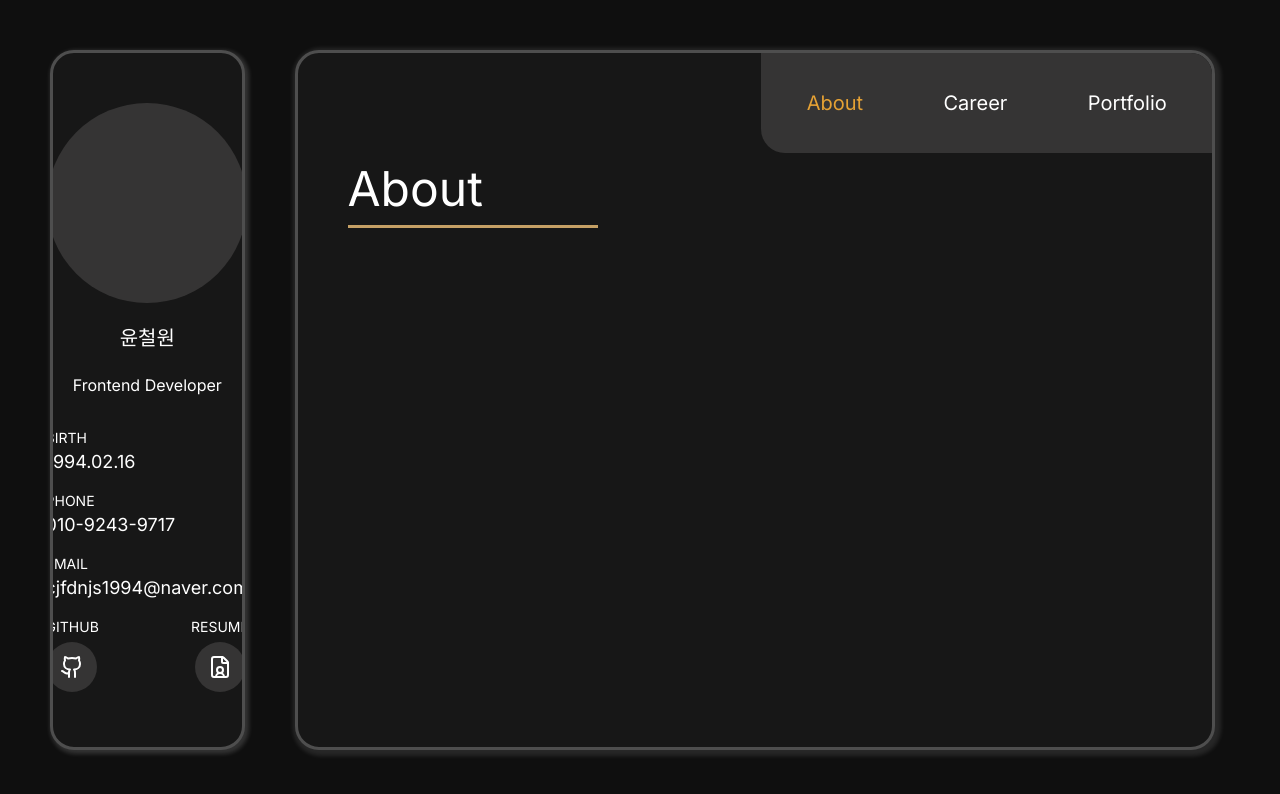
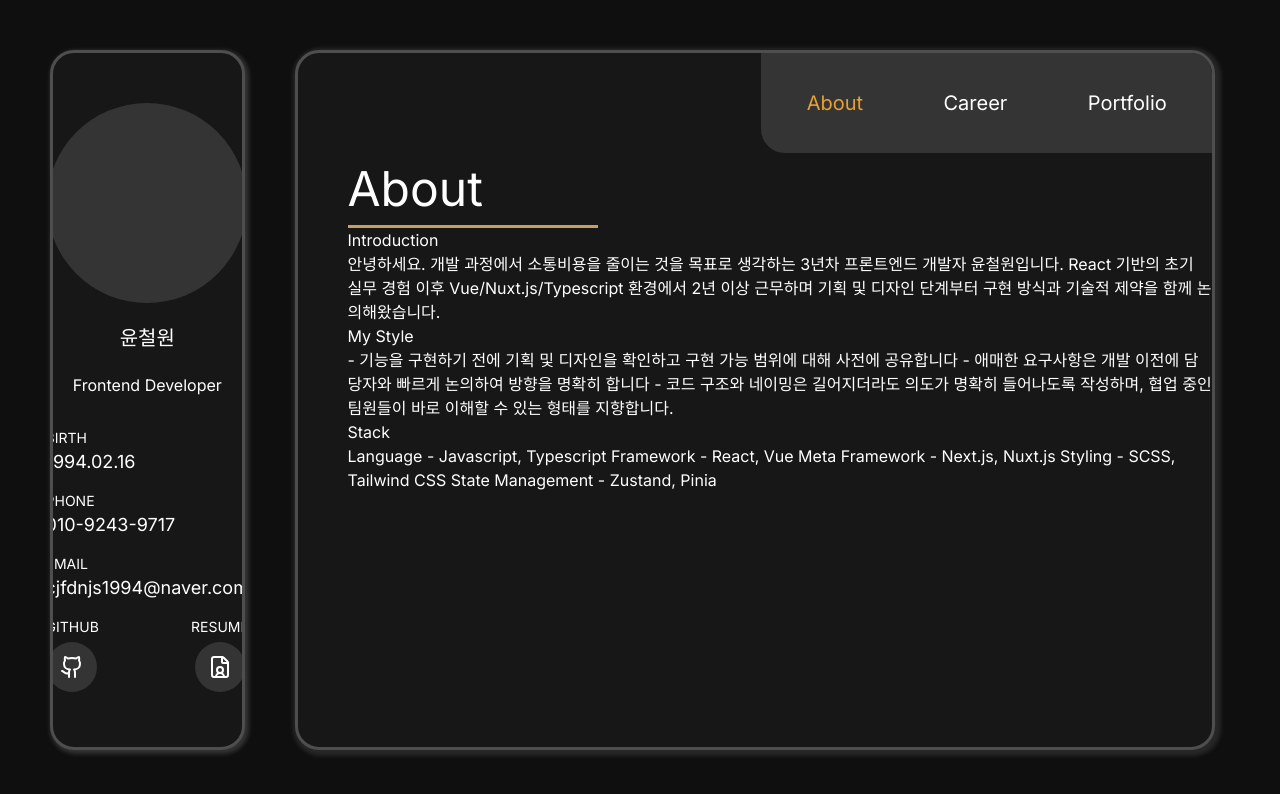
Before and after one commit to DevWonny/portfolio_new, a Next.js app: page / in a window 1280 px wide. Shown: the top 794 px of the page. Built offline with nearby package versions, Linux system fonts and the light colour scheme; a web font is replaced by a local one.

Commit message:
About Tab 기입중

```diff
--- a/app/components/about.tsx
+++ b/app/components/about.tsx
@@ -7,6 +7,28 @@ export default function About() {
     <div className="about-wrap">
       <h1 className="title">About</h1>
       <div className="division"></div>
+      <div className="intro-container">
+        <div className="badge">Introduction</div>
+        <div className="text">{`안녕하세요.\n개발 과정에서 소통비용을 줄이는 것을 목표로 생각하는 3년차 프론트엔드 개발자 윤철원입니다.\nReact 기반의 초기 실무 경험 이후 Vue/Nuxt.js/Typescript 환경에서 2년 이상 근무하며\n기획 및 디자인 단계부터 구현 방식과 기술적 제약을 함께 논의해왔습니다.`}</div>
+      </div>
+      <div className="style-container">
+        <div className="badge">My Style</div>
+        <div className="text">
+          - 기능을 구현하기 전에 기획 및 디자인을 확인하고 구현 가능 범위에 대해
+          사전에 공유합니다 - 애매한 요구사항은 개발 이전에 담당자와 빠르게
+          논의하여 방향을 명확히 합니다 - 코드 구조와 네이밍은 길어지더라도
+          의도가 명확히 들어나도록 작성하며, 협업 중인 팀원들이 바로 이해할 수
+          있는 형태를 지향합니다.
+        </div>
+      </div>
+      <div className="stack-container">
+        <div className="badge">Stack</div>
+        <div className="text">
+          Language - Javascript, Typescript Framework - React, Vue Meta
+          Framework - Next.js, Nuxt.js Styling - SCSS, Tailwind CSS State
+          Management - Zustand, Pinia
+        </div>
+      </div>
     </div>
   );
 }
--- a/app/components/career.tsx
+++ b/app/components/career.tsx
@@ -7,6 +7,7 @@ export default function Career() {
     <div className="career-wrap">
       <h1 className="title">Career</h1>
       <div className="division"></div>
+      세로 연혁 방식으로 표출, 직장 + 나의 역활
     </div>
   );
 }
--- a/app/components/portfolio.tsx
+++ b/app/components/portfolio.tsx
@@ -6,6 +6,9 @@ export default function Portfolio() {
     <div className="portfolio-wrap">
       <h1 className="title">Portfolio</h1>
       <div className="division"></div>
+      모든 프로젝트 기입 / 실무에서 했던 프로젝트 경력기술서처럼 자세히 기술 /
+      개인 플젝은 간단하면서 어떤 목적을 가지고 작업했는지, 알게된점, 어떤 스킬
+      사용했는지 기입. + 링크 추가 / 실무 우선 기입 이후 개인플젝
     </div>
   );
 }
```
